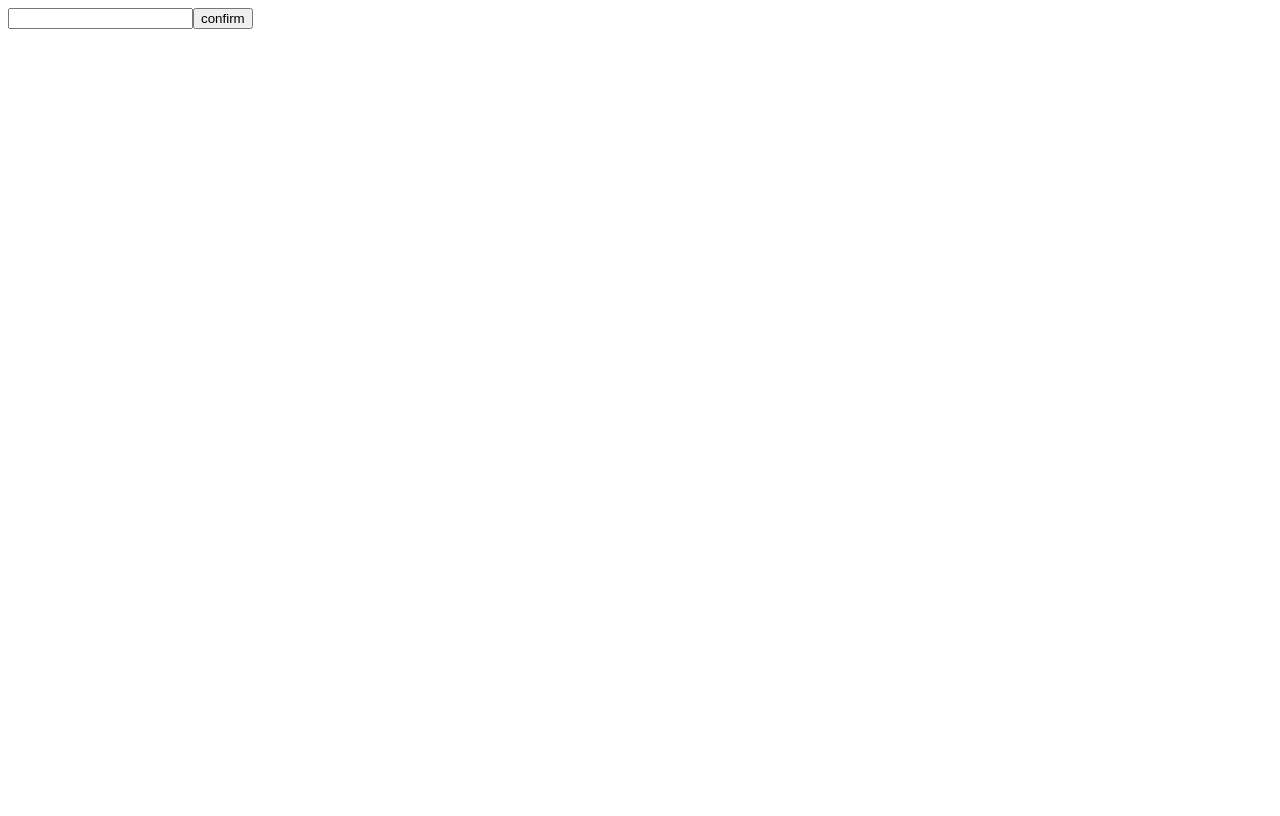
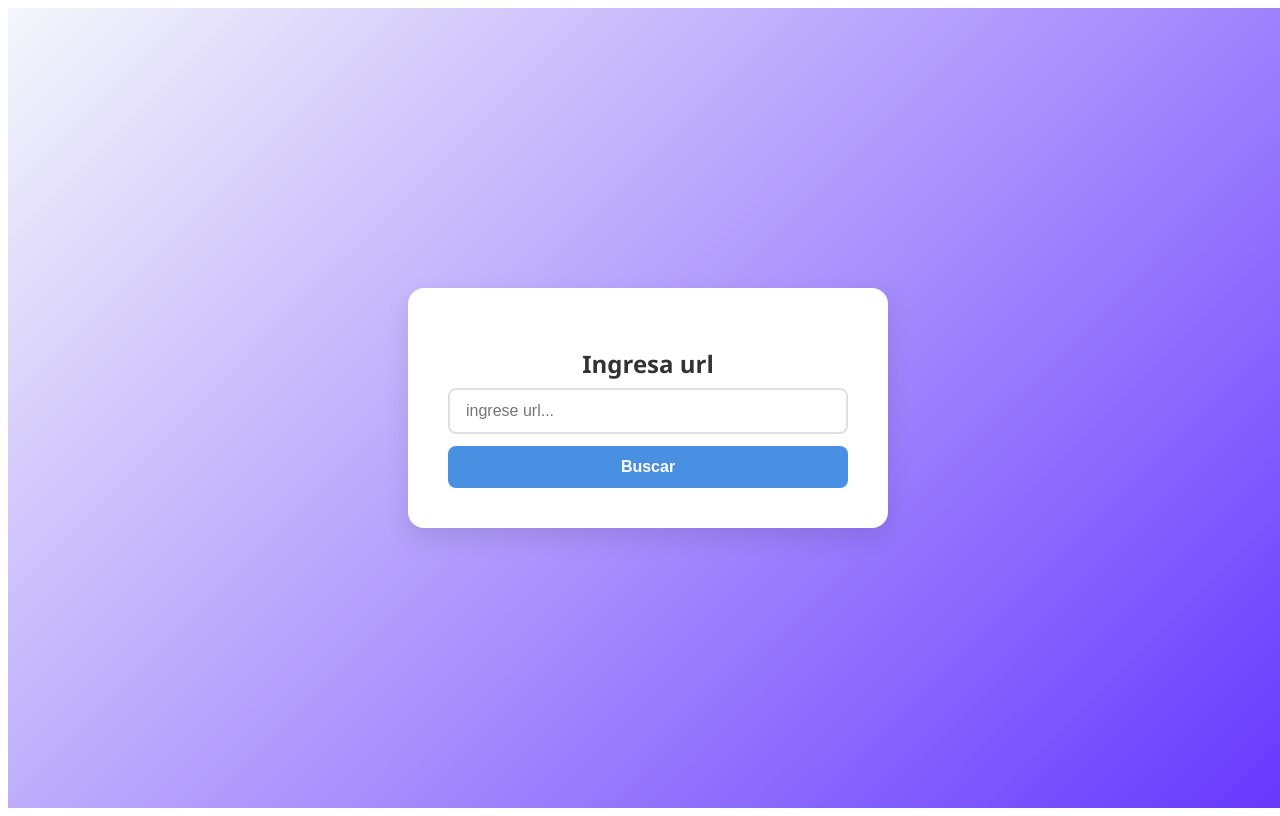
Before and after one commit to Gramsoul/SearchVideo-Front, an Angular app: page / in a window 1280 px wide. Built offline with nearby package versions, Linux system fonts and the light colour scheme.

Commit message:
front testeo actualizado

```diff
--- a/src/app/app.css
+++ b/src/app/app.css
@@ -0,0 +1,75 @@
+/* Contenedor principal que ocupa toda la pantalla */
+.main-container {
+  display: flex;
+  justify-content: center;
+  align-items: center;
+  height: 100vh;
+  width: 100vw;
+  background: linear-gradient(135deg, #f5f7fa 0%, #6638fe 100%);
+  font-family: 'Segoe UI', Tahoma, Geneva, Verdana, sans-serif;
+}
+
+/* Tarjeta blanca central */
+.card {
+  background: white;
+  padding: 2.5rem;
+  border-radius: 16px;
+  box-shadow: 0 10px 25px rgba(0, 0, 0, 0.1);
+  text-align: center;
+  width: 100%;
+  max-width: 400px;
+}
+
+.card h2 {
+  color: #333;
+  margin-bottom: 0.5rem;
+}
+
+.card p {
+  color: #666;
+  font-size: 0.9rem;
+  margin-bottom: 1.5rem;
+}
+
+/* Grupo de entrada y botón */
+.input-group {
+  display: flex;
+  flex-direction: column;
+  gap: 12px;
+}
+
+/* Estilo del Input */
+.custom-input {
+  padding: 12px 16px;
+  border: 2px solid #e0e0e0;
+  border-radius: 8px;
+  font-size: 1rem;
+  transition: all 0.3s ease;
+  outline: none;
+}
+
+.custom-input:focus {
+  border-color: #4a90e2;
+  box-shadow: 0 0 8px rgba(74, 144, 226, 0.2);
+}
+
+/* Estilo del Botón */
+.custom-button {
+  background-color: #4a90e2;
+  color: white;
+  border: none;
+  padding: 12px;
+  border-radius: 8px;
+  font-size: 1rem;
+  font-weight: 600;
+  cursor: pointer;
+  transition: background-color 0.3s transform 0.2s;
+}
+
+.custom-button:hover {
+  background-color: #357abd;
+}
+
+.custom-button:active {
+  transform: scale(0.98);
+}
--- a/src/app/app.html
+++ b/src/app/app.html
@@ -1,24 +1,36 @@
-<main>
+<main class="main-container">
   @if(!data()){
-  <input type="text" (input)="url.set($event.target.value)">
-  <button (click)="search()">confirm</button>
+  <div class="card">
+    <h2>Ingresa url</h2>
+    <div class="input-group">
+      <input type="text" (input)="url.set($event.target.value)" placeholder="ingrese url..." class="custom-input">
+      <button (click)="search()" class="custom-button">
+        <span>Buscar</span>
+      </button>
+    </div>
+  </div>
   }
 
   @if(data(); as d){
-  <div>
+  <div class="card">
     <div>
-      <h1>{{d.title}}</h1>
-      <video controls height="480" width="854" [poster]="d.thumbnail">
-        <source [src]="d.url" type="video/mp4">
+      <h2>{{d.title}}</h2>
+      <video controls class="video-responsive" [poster]="d.thumbnail">
+        <source [src]="d.url" type="video/mp4"> Tu navegador no soporta videos.
       </video>
     </div>
 
-    <div>
+    <div class="card">
       <h3>{{d.uploader}}</h3>
-
-      <div>
-        <p>{{d.description}}</p>
-      </div>
+      <ul>
+        @for (format of d.formats; track format){
+        <li>Extension: {{ format.ext }}</li>
+        <li>Tamaño: {{ ((format.filesize/1024)/1024).toFixed(2)}}mb</li>
+        <li>Resolucion: {{ format.height }}p</li>
+        <li>ID_res: {{ format.format_id }}</li>
+        <br>
+        }
+      </ul>
     </div>
   </div>
   }
--- a/src/app/app.ts
+++ b/src/app/app.ts
@@ -1,36 +1,44 @@
 import { Component, signal } from '@angular/core';
 import { RouterOutlet } from '@angular/router';
+import { DecimalPipe } from '@angular/common';
+
 interface ytdata {
   uploader: string;
   title: string;
   url: string;
   thumbnail: string;
   description?: string;
+  formats: vFormat[];
 }
+
+interface vFormat {
+  ext: string;
+  filesize: number;
+  height: number;
+  format_id: string;
+}
+
 @Component({
   selector: 'app-root',
   imports: [RouterOutlet],
   templateUrl: './app.html',
   styleUrl: './app.css'
 })
+
+
 export class App {
   protected readonly title = signal('SearchVideo-Front');
 
   url = signal('')
   data = signal<ytdata | null>(null)
 
-
   search() {
-    console.log(this.data());
-
-
-    fetch('https://searchvideo-production.up.railway.app/info?url=' + this.url())
+    //fetch('https://searchvideo-production.up.railway.app/info?url=' + this.url())
+    fetch('http://localhost:8080/info?url=' + this.url())
       .then(response => response.json())
       .then(data => {
         this.data.set(data)
       })
-
   }
 
-
 }
```
